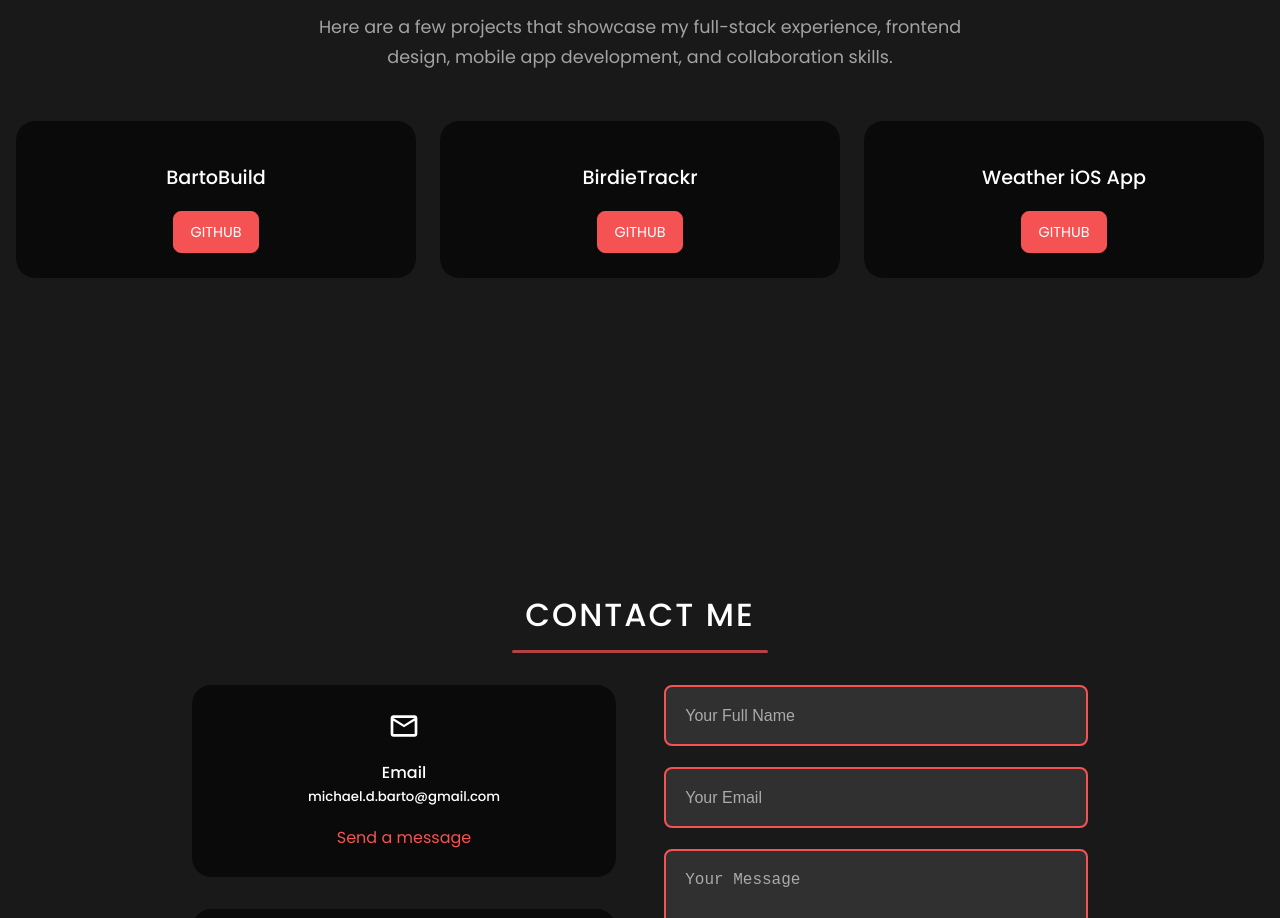
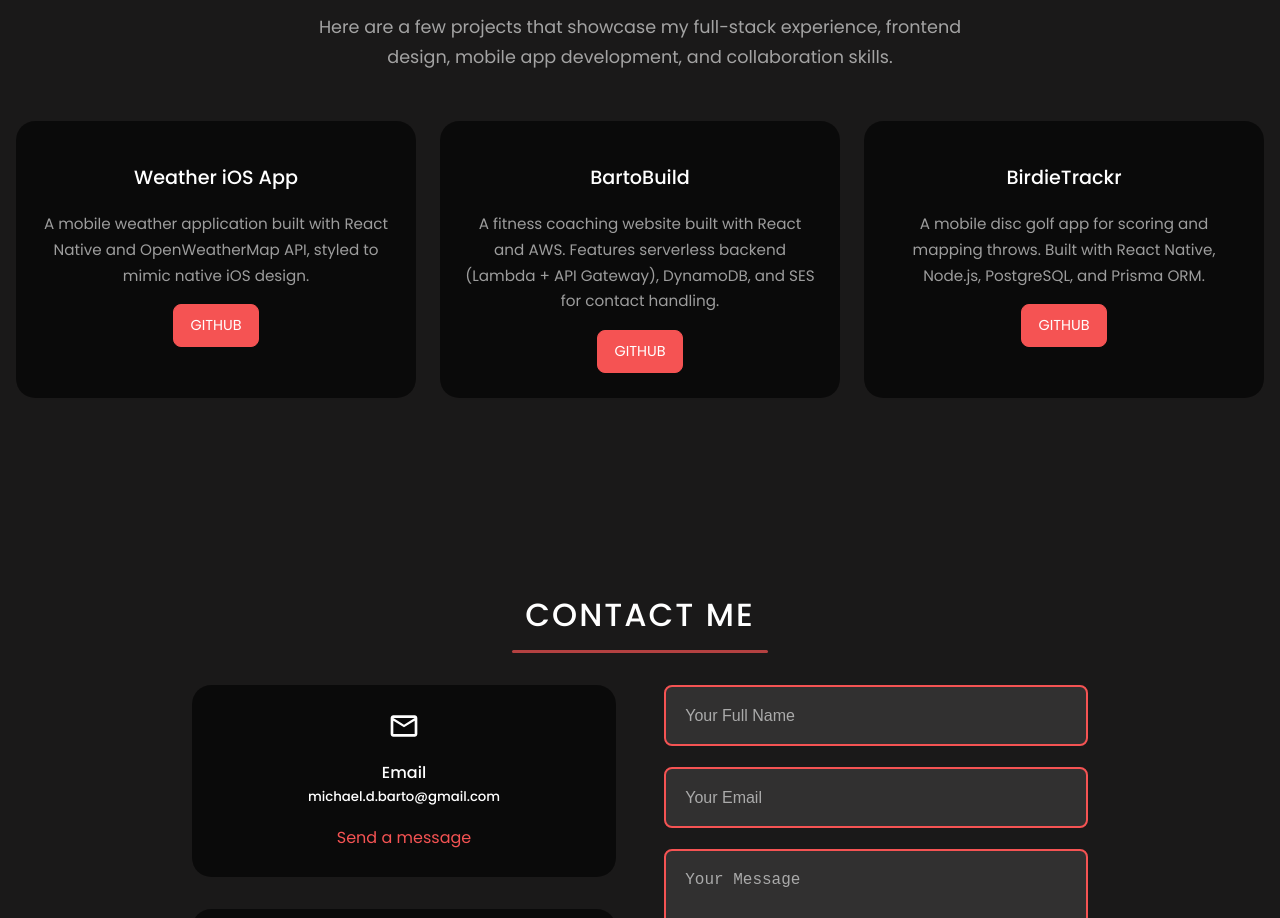
Before and after one commit to mbarto202/react-portfolio-website, a React (Create React App) app: page / in a window 1280 px wide. Shown: the part 1700-2618 px from the top of the page. Built offline with nearby package versions, Linux system fonts and the light colour scheme.

Commit message:
descriptions for portfolio

```diff
--- a/src/components/portfolio/Portfolio.jsx
+++ b/src/components/portfolio/Portfolio.jsx
@@ -18,7 +18,30 @@ const Portfolio = () => {
       </p>
       <div className="portfolio_container">
         <article className="portfolio_item">
+          <h3>Weather iOS App</h3>
+          <p className="portfolio_description">
+            A mobile weather application built with React Native and
+            OpenWeatherMap API, styled to mimic native iOS design.
+          </p>
+          <div className="portfolio_item-cta">
+            <a
+              href="https://github.com/mbarto202/react-native-weather-ios"
+              className="btn"
+              target="_blank"
+              rel="noopener noreferrer"
+            >
+              GitHub
+            </a>
+          </div>
+        </article>
+
+        <article className="portfolio_item">
           <h3>BartoBuild</h3>
+          <p className="portfolio_description">
+            A fitness coaching website built with React and AWS. Features
+            serverless backend (Lambda + API Gateway), DynamoDB, and SES for
+            contact handling.
+          </p>
           <div className="portfolio_item-cta">
             <a
               href="https://github.com/mbarto202/bartobuild-website"
@@ -33,23 +56,13 @@ const Portfolio = () => {
 
         <article className="portfolio_item">
           <h3>BirdieTrackr</h3>
+          <p className="portfolio_description">
+            A mobile disc golf app for scoring and mapping throws. Built with
+            React Native, Node.js, PostgreSQL, and Prisma ORM.
+          </p>
           <div className="portfolio_item-cta">
             <a
               href="https://github.com/jbanning22/BirdieTrackr"
-              className="btn"
-              target="_blank"
-              rel="noopener noreferrer"
-            >
-              GitHub
-            </a>
-          </div>
-        </article>
-
-        <article className="portfolio_item">
-          <h3>Weather iOS App</h3>
-          <div className="portfolio_item-cta">
-            <a
-              href="https://github.com/mbarto202/react-native-weather-ios"
               className="btn"
               target="_blank"
               rel="noopener noreferrer"
--- a/src/components/portfolio/portfolio.css
+++ b/src/components/portfolio/portfolio.css
@@ -82,6 +82,12 @@
   transform: translateY(0);
 }
 
+.portfolio_description {
+  font-size: 0.95rem;
+  color: var(--color-light);
+  margin-top: 0.5rem;
+}
+
 /* Responsive updates */
 @media screen and (max-width: 1024px) {
   .portfolio_container {
```
